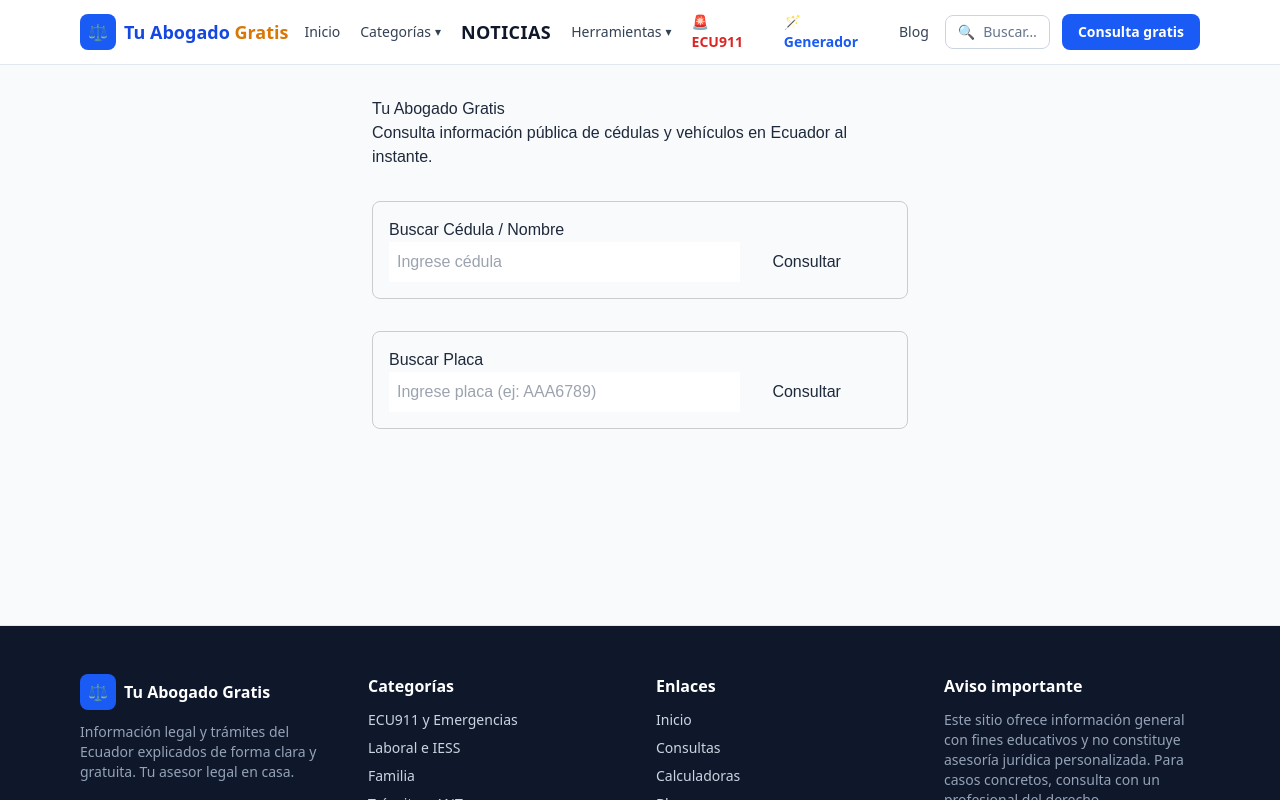
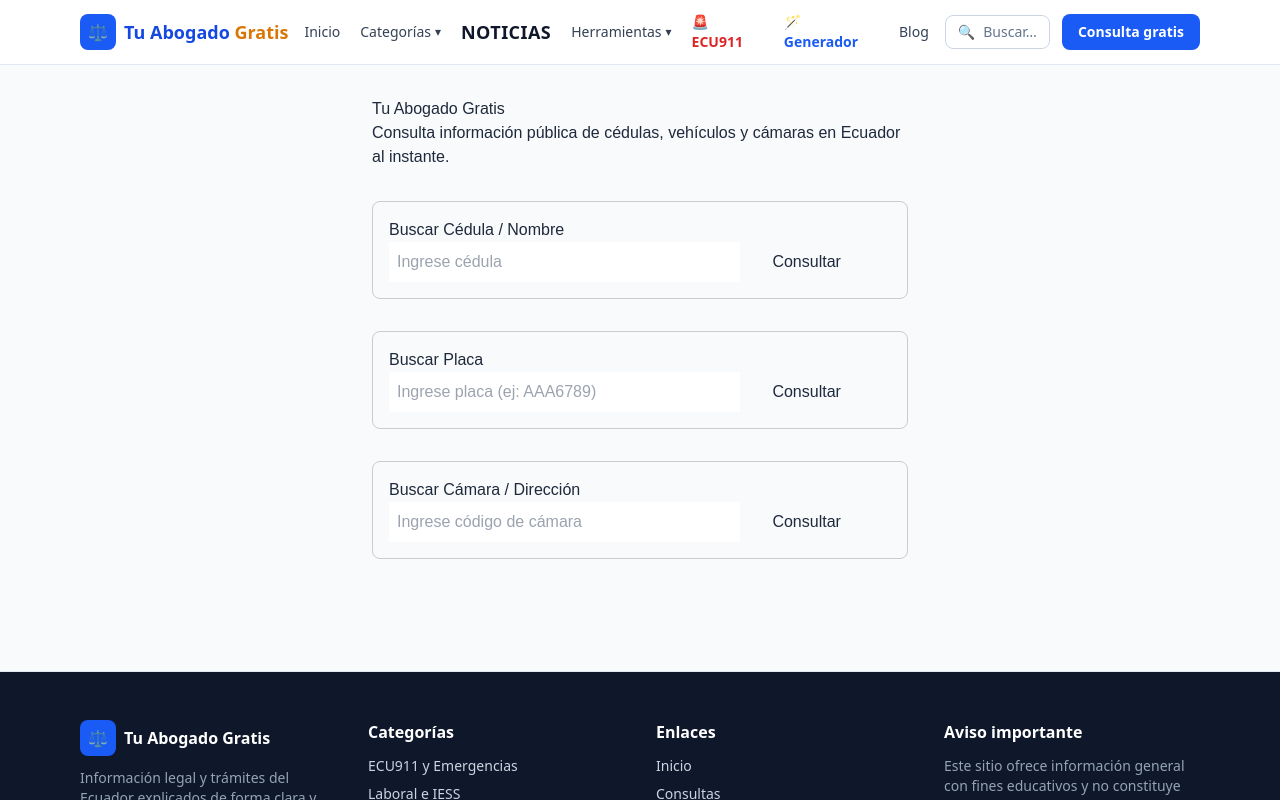
Before and after one commit to rootsrex/TUABOGADOGRATIS, a Next.js app: page / in a window 1280 px wide. Shown: the top 800 px of the page. Built offline with nearby package versions, Linux system fonts and the light colour scheme.

Commit message:
Mostrar seccion de camaras en la web

```diff
--- a/app/page.tsx
+++ b/app/page.tsx
@@ -5,8 +5,11 @@ import { useState } from 'react';
 export default function HomePage() {
   const [cedulaInput, setCedulaInput] = useState('');
   const [placaInput, setPlacaInput] = useState('');
+  const [camaraInput, setCamaraInput] = useState('');
+
   const [resultadoCedula, setResultadoCedula] = useState<any>(null);
   const [resultadoPlaca, setResultadoPlaca] = useState<any>(null);
+  const [resultadoCamara, setResultadoCamara] = useState<any>(null);
 
   const consultarCedula = async () => {
     try {
@@ -30,10 +33,21 @@ export default function HomePage() {
     }
   };
 
+  const consultarCamara = async () => {
+    try {
+      const url = "https://api-busqueda-cedulas-production.up.railway.app/api/camara/" + camaraInput;
+      const res = await fetch(url);
+      const data = await res.json();
+      setResultadoCamara(data);
+    } catch (error) {
+      console.error("Error al consultar cámara", error);
+    }
+  };
+
   return (
     <main style={{ padding: '2rem', fontFamily: 'Arial, sans-serif', maxWidth: '600px', margin: '0 auto' }}>
       <h1>Tu Abogado Gratis</h1>
-      <p>Consulta información pública de cédulas y vehículos en Ecuador al instante.</p>
+      <p>Consulta información pública de cédulas, vehículos y cámaras en Ecuador al instante.</p>
 
       {/* Sección Cédula */}
       <div style={{ marginTop: '2rem', padding: '1rem', border: '1px solid #ccc', borderRadius: '8px' }}>
@@ -74,6 +88,26 @@ export default function HomePage() {
           </div>
         )}
       </div>
+
+      {/* Sección Cámaras y Direcciones */}
+      <div style={{ marginTop: '2rem', padding: '1rem', border: '1px solid #ccc', borderRadius: '8px' }}>
+        <h2>Buscar Cámara / Dirección</h2>
+        <input
+          type="text"
+          value={camaraInput}
+          onChange={(e) => setCamaraInput(e.target.value)}
+          placeholder="Ingrese código de cámara"
+          style={{ padding: '0.5rem', width: '70%', marginRight: '1rem' }}
+        />
+        <button onClick={consultarCamara} style={{ padding: '0.5rem 1rem' }}>Consultar</button>
+
+        {resultadoCamara && (
+          <div style={{ marginTop: '1rem', background: '#f4f4f4', padding: '0.5rem' }}>
+            <p><strong>Cámara:</strong> {resultadoCamara.resultados?.[0]?.nombre || "No encontrado"}</p>
+            <p><strong>Dirección:</strong> {resultadoCamara.resultados?.[0]?.direccion || "No disponible"}</p>
+          </div>
+        )}
+      </div>
     </main>
   );
 }
```
